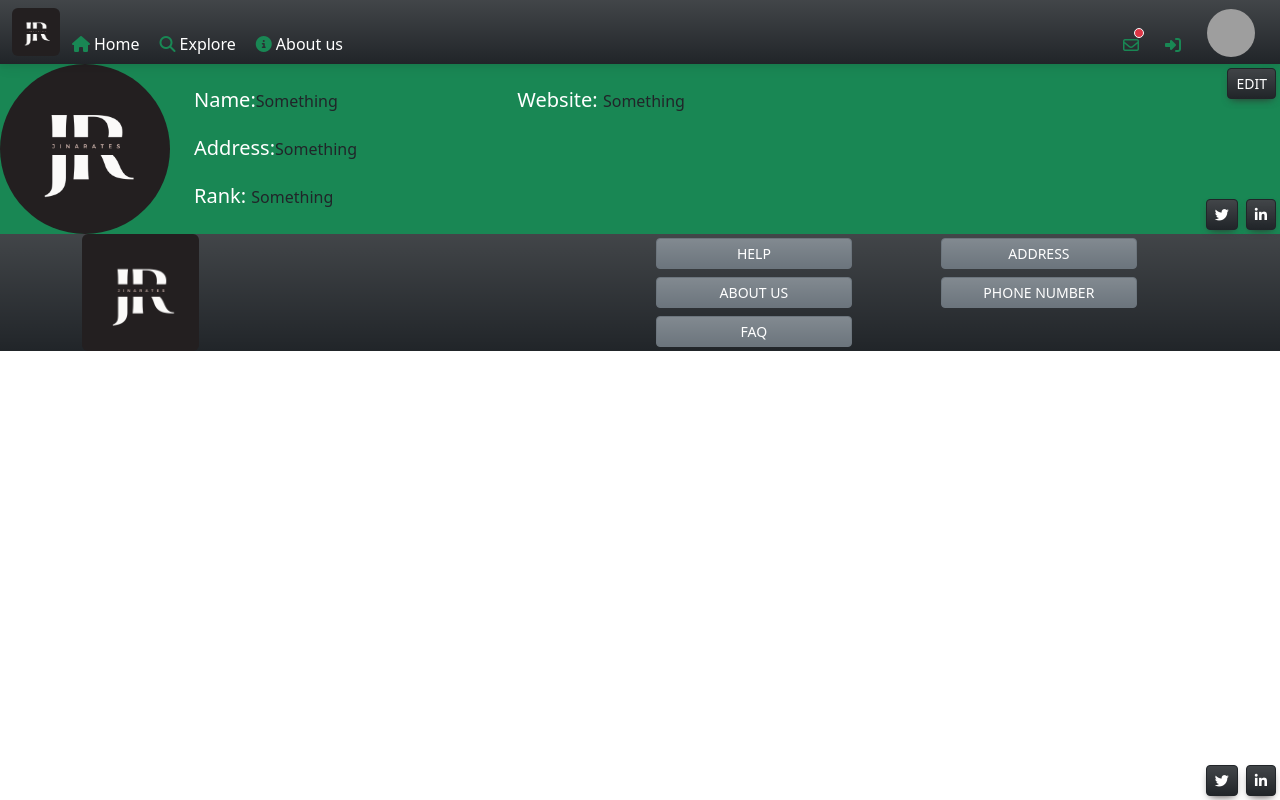
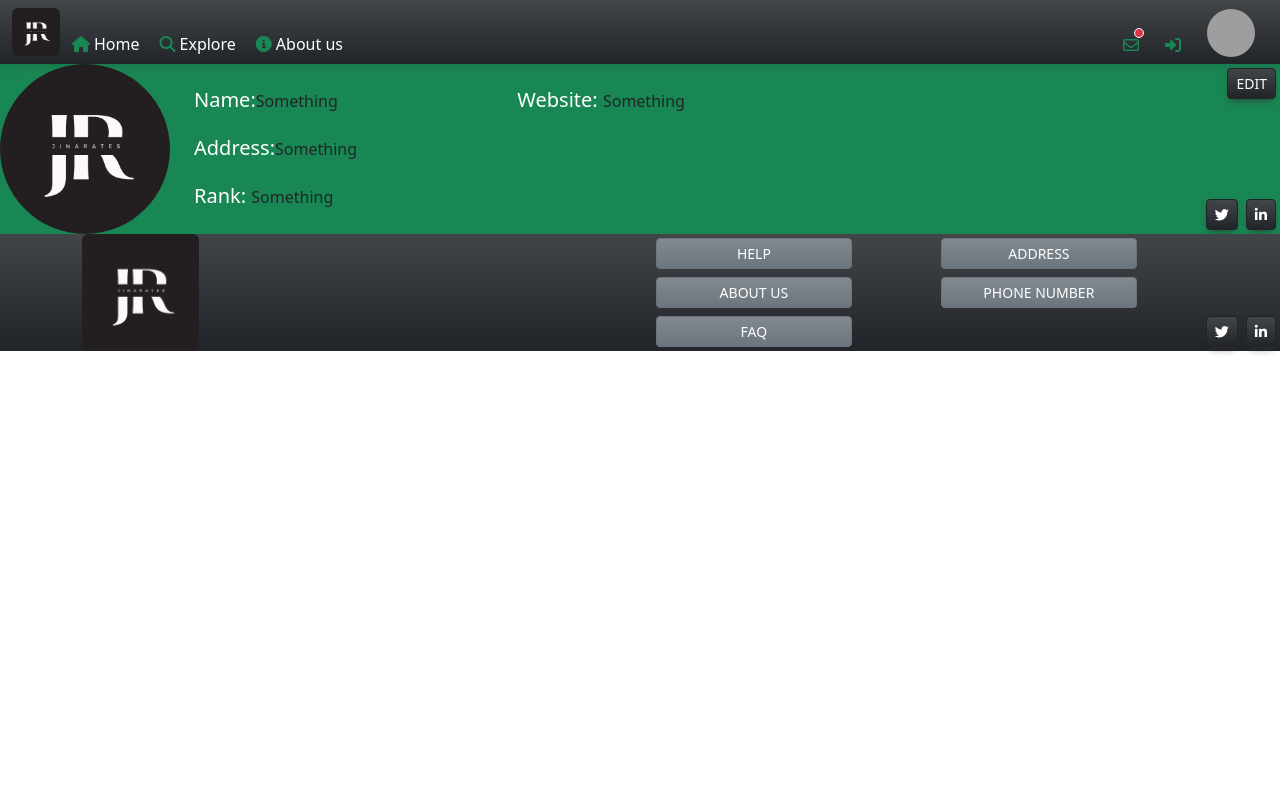
Before and after one commit to EEZeus/Jinarates, a React (Create React App) app in the folder Front-End/: page / in a window 1280 px wide. Built offline with nearby package versions, Linux system fonts and the light colour scheme; grey boxes are pictures that could not be loaded.

Commit message:
bug fixed

```diff
--- a/Front-End/src/Components/Main-Parts/Footer.js
+++ b/Front-End/src/Components/Main-Parts/Footer.js
@@ -11,7 +11,7 @@ import {
 } from 'mdb-react-ui-kit';
 
 const Footer = () => {
-  return (<MDBFooter className='w-100 bg-dark bg-gradient text-white'>
+  return (<MDBFooter className='position-relative w-100 bg-dark bg-gradient text-white'>
     <MDBContainer >
       <MDBRow>
         <MDBCol lg="6" md="12" className=' mt-mb-0 '>
```
